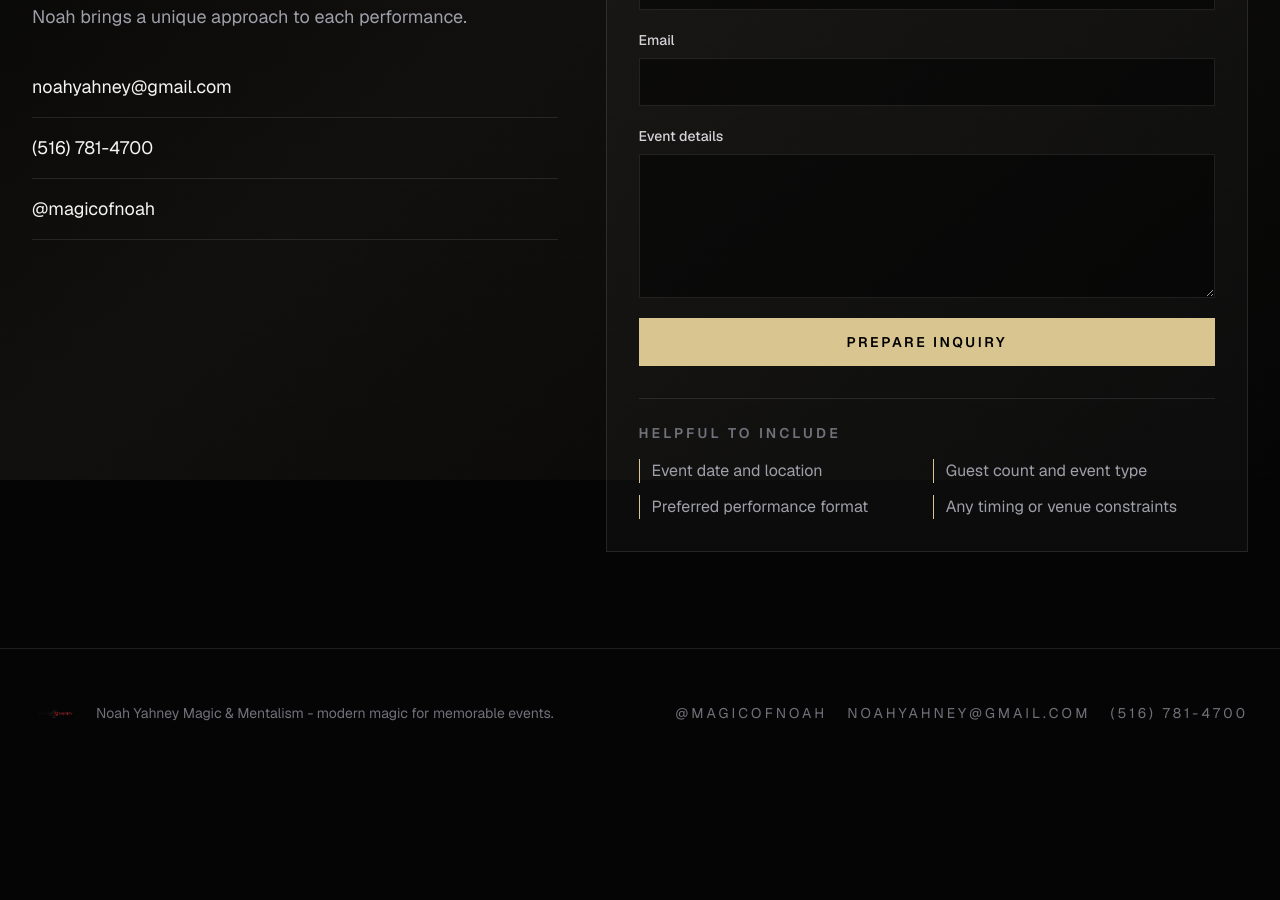
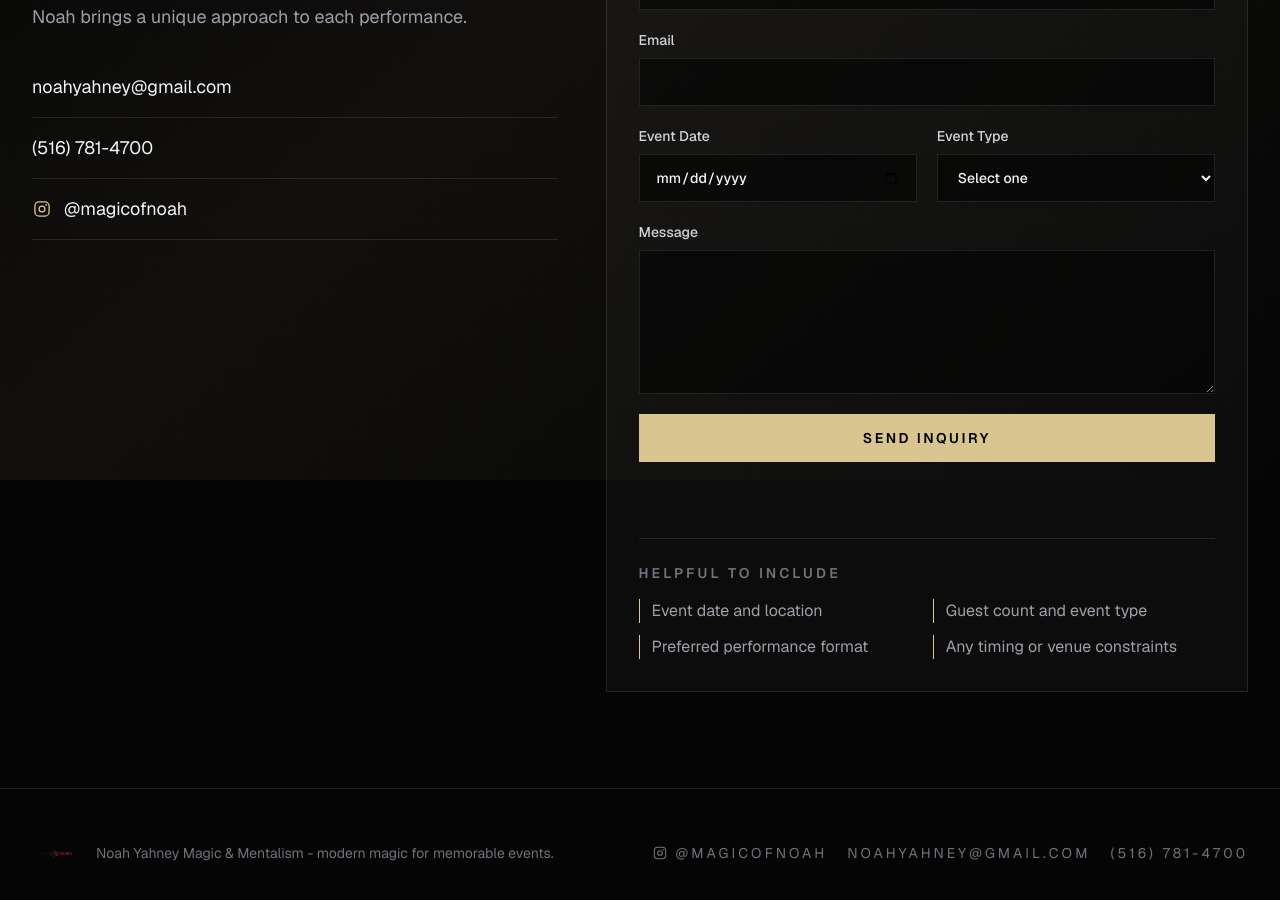
Before and after one commit to nyahney/noah-magic-site, a Next.js app: page /contact in a window 1280 px wide. Shown: the part 320-1220 px from the top of the page. Before the commit the page ends 1097 px from the top, so only its background shows below. Built offline with nearby package versions, Linux system fonts and the light colour scheme.

Commit message:
Connect contact form and Instagram

```diff
--- /dev/null
+++ b/app/contact/contact-form.tsx
@@ -0,0 +1,122 @@
+"use client";
+
+import { FormEvent, useState } from "react";
+
+const FORMSPREE_ENDPOINT = "https://formspree.io/f/mjglpjgo";
+
+type SubmitStatus = "idle" | "submitting" | "success" | "error";
+
+export function ContactForm() {
+  const [status, setStatus] = useState<SubmitStatus>("idle");
+
+  async function handleSubmit(event: FormEvent<HTMLFormElement>) {
+    event.preventDefault();
+    setStatus("submitting");
+
+    const form = event.currentTarget;
+    const formData = new FormData(form);
+
+    try {
+      const response = await fetch(FORMSPREE_ENDPOINT, {
+        method: "POST",
+        body: formData,
+        headers: {
+          Accept: "application/json",
+        },
+      });
+
+      if (!response.ok) {
+        setStatus("error");
+        return;
+      }
+
+      form.reset();
+      setStatus("success");
+    } catch {
+      setStatus("error");
+    }
+  }
+
+  return (
+    <form className="mt-8 grid gap-5" onSubmit={handleSubmit}>
+      <label className="grid gap-2 text-sm font-medium text-zinc-300">
+        Name
+        <input
+          className="h-12 border border-white/10 bg-black/50 px-4 text-zinc-100 outline-none transition focus:border-[#d9c58f]"
+          name="name"
+          required
+          autoComplete="name"
+        />
+      </label>
+      <label className="grid gap-2 text-sm font-medium text-zinc-300">
+        Email
+        <input
+          className="h-12 border border-white/10 bg-black/50 px-4 text-zinc-100 outline-none transition focus:border-[#d9c58f]"
+          name="email"
+          type="email"
+          required
+          autoComplete="email"
+        />
+      </label>
+      <div className="grid gap-5 sm:grid-cols-2">
+        <label className="grid gap-2 text-sm font-medium text-zinc-300">
+          Event Date
+          <input
+            className="h-12 border border-white/10 bg-black/50 px-4 text-zinc-100 outline-none transition focus:border-[#d9c58f]"
+            name="event_date"
+            type="date"
+          />
+        </label>
+        <label className="grid gap-2 text-sm font-medium text-zinc-300">
+          Event Type
+          <select
+            className="h-12 border border-white/10 bg-black/50 px-4 text-zinc-100 outline-none transition focus:border-[#d9c58f]"
+            name="event_type"
+            required
+            defaultValue=""
+          >
+            <option value="" disabled>
+              Select one
+            </option>
+            <option>Corporate event</option>
+            <option>Private event</option>
+            <option>Wedding</option>
+            <option>Bar or bat mitzvah</option>
+            <option>School or teen event</option>
+            <option>Other</option>
+          </select>
+        </label>
+      </div>
+      <label className="grid gap-2 text-sm font-medium text-zinc-300">
+        Message
+        <textarea
+          className="min-h-36 resize-y border border-white/10 bg-black/50 p-4 text-zinc-100 outline-none transition focus:border-[#d9c58f]"
+          name="message"
+          required
+        />
+      </label>
+
+      <button
+        className="h-12 bg-[#d9c58f] px-7 text-sm font-semibold uppercase tracking-[0.18em] text-black transition hover:bg-zinc-100 disabled:cursor-not-allowed disabled:opacity-60"
+        type="submit"
+        disabled={status === "submitting"}
+      >
+        {status === "submitting" ? "Sending..." : "Send inquiry"}
+      </button>
+
+      <div className="min-h-6" aria-live="polite">
+        {status === "success" ? (
+          <p className="text-sm text-[#d9c58f]">
+            Thank you. Your inquiry has been sent.
+          </p>
+        ) : null}
+        {status === "error" ? (
+          <p className="text-sm text-red-300">
+            Something went wrong. Please try again or email
+            noahyahney@gmail.com.
+          </p>
+        ) : null}
+      </div>
+    </form>
+  );
+}
--- a/app/contact/page.tsx
+++ b/app/contact/page.tsx
@@ -1,4 +1,5 @@
 import type { Metadata } from "next";
+import { ContactForm } from "./contact-form";
 
 export const metadata: Metadata = {
   title: "Contact",
@@ -43,9 +44,36 @@ export default function ContactPage() {
               (516) 781-4700
             </a>
             <a
-              className="block border-b border-white/10 pb-4 text-zinc-100 transition hover:text-[#d9c58f]"
-              href="https://www.instagram.com/magicofnoah"
+              className="flex items-center gap-3 border-b border-white/10 pb-4 text-zinc-100 transition hover:text-[#d9c58f]"
+              href="https://www.instagram.com/magicofnoah/"
+              target="_blank"
+              rel="noopener noreferrer"
+              aria-label="Follow Noah Yahney on Instagram"
             >
+              <svg
+                aria-hidden="true"
+                className="size-5 text-[#d9c58f]"
+                fill="none"
+                viewBox="0 0 24 24"
+              >
+                <rect
+                  width="17"
+                  height="17"
+                  x="3.5"
+                  y="3.5"
+                  rx="5"
+                  stroke="currentColor"
+                  strokeWidth="1.6"
+                />
+                <circle
+                  cx="12"
+                  cy="12"
+                  r="3.5"
+                  stroke="currentColor"
+                  strokeWidth="1.6"
+                />
+                <circle cx="17" cy="7" r="1.1" fill="currentColor" />
+              </svg>
               @magicofnoah
             </a>
           </div>
@@ -55,42 +83,7 @@ export default function ContactPage() {
           <h2 className="text-2xl font-semibold text-zinc-50">
             Booking inquiry
           </h2>
-          <form
-            className="mt-8 grid gap-5"
-            action="mailto:noahyahney@gmail.com"
-            method="post"
-            encType="text/plain"
-          >
-            {/* TODO: Connect this static form to Formspree, Vercel Forms, or another booking workflow for browser-native submissions. */}
-            <label className="grid gap-2 text-sm font-medium text-zinc-300">
-              Name
-              <input
-                className="h-12 border border-white/10 bg-black/50 px-4 text-zinc-100 outline-none transition focus:border-[#d9c58f]"
-                name="name"
-              />
-            </label>
-            <label className="grid gap-2 text-sm font-medium text-zinc-300">
-              Email
-              <input
-                className="h-12 border border-white/10 bg-black/50 px-4 text-zinc-100 outline-none transition focus:border-[#d9c58f]"
-                name="email"
-                type="email"
-              />
-            </label>
-            <label className="grid gap-2 text-sm font-medium text-zinc-300">
-              Event details
-              <textarea
-                className="min-h-36 resize-y border border-white/10 bg-black/50 p-4 text-zinc-100 outline-none transition focus:border-[#d9c58f]"
-                name="event_details"
-              />
-            </label>
-            <button
-              className="h-12 bg-[#d9c58f] px-7 text-sm font-semibold uppercase tracking-[0.18em] text-black transition hover:bg-zinc-100"
-              type="submit"
-            >
-              Prepare inquiry
-            </button>
-          </form>
+          <ContactForm />
           <div className="mt-8 border-t border-white/10 pt-6">
             <p className="text-sm font-semibold uppercase tracking-[0.22em] text-zinc-500">
               Helpful to include
--- a/app/layout.tsx
+++ b/app/layout.tsx
@@ -84,9 +84,36 @@ export default function RootLayout({
             </div>
             <div className="flex flex-wrap gap-5 uppercase tracking-[0.22em]">
               <a
-                className="hover:text-[#d9c58f]"
-                href="https://www.instagram.com/magicofnoah"
+                className="inline-flex items-center gap-2 hover:text-[#d9c58f]"
+                href="https://www.instagram.com/magicofnoah/"
+                target="_blank"
+                rel="noopener noreferrer"
+                aria-label="Follow Noah Yahney on Instagram"
               >
+                <svg
+                  aria-hidden="true"
+                  className="size-4"
+                  fill="none"
+                  viewBox="0 0 24 24"
+                >
+                  <rect
+                    width="17"
+                    height="17"
+                    x="3.5"
+                    y="3.5"
+                    rx="5"
+                    stroke="currentColor"
+                    strokeWidth="1.6"
+                  />
+                  <circle
+                    cx="12"
+                    cy="12"
+                    r="3.5"
+                    stroke="currentColor"
+                    strokeWidth="1.6"
+                  />
+                  <circle cx="17" cy="7" r="1.1" fill="currentColor" />
+                </svg>
                 @magicofnoah
               </a>
               <a className="hover:text-[#d9c58f]" href="mailto:noahyahney@gmail.com">
```
